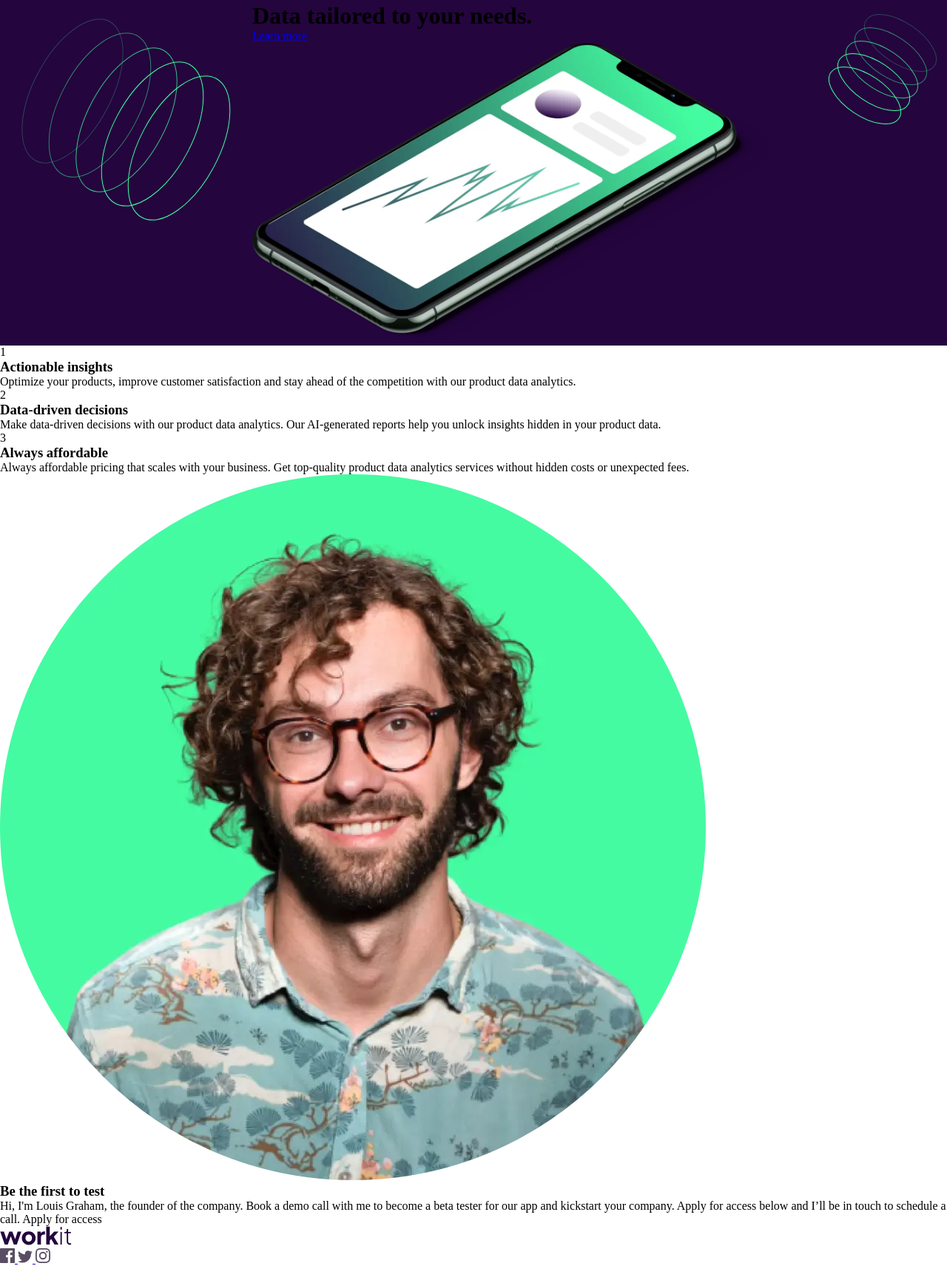
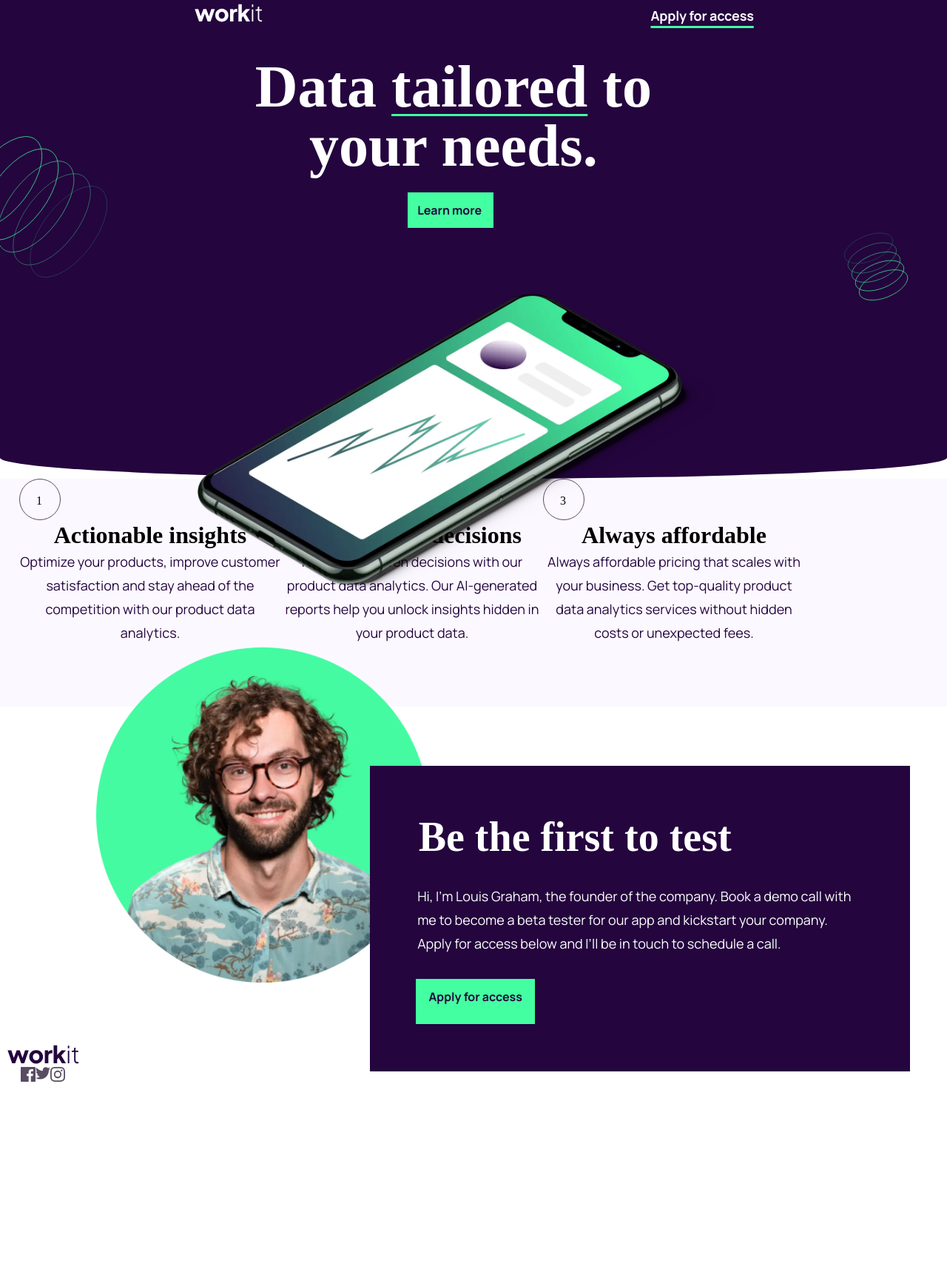
Before and after one commit to EAguayodev/Workit-landing-page, a plain HTML site: page workit-landing-page/starter-code/index.html in a window 1280 px wide. Shown: the part 27-1738 px from the top of the page at 74% size. After the commit the page ends 1541 px from the top, so only its background shows below. Drawn offline with Linux system fonts and the light colour scheme; a web font is replaced by a local one.

Commit message:
desktop css styles for footer, ceo, header, patterns

```diff
--- a/workit-landing-page/starter-code/css/style.css
+++ b/workit-landing-page/starter-code/css/style.css
@@ -26,6 +26,9 @@
 
 header{
     background-color: var(--dark-purple);
+    border-end-start-radius: 2250px 100px;
+    direction: ltr;
+    border-end-end-radius: 2250px 100px;
 }
 
 nav{
@@ -34,44 +37,198 @@ nav{
 }
 
 .header-logo__light {
-
+    width: 5.98513rem;
+    height: 1.538rem;
+    margin: 2rem 0;
 }
 
+/* button styles */
 .btn-top__access {
-    text-decoration: none;
+    color: var(--White);
+    cursor: pointer;
+    text-decoration: underline 3px solid var(--Eucalyptus);
+    padding-bottom: 0.5rem;
+    margin: 2rem 0;
+    text-underline-offset: 30%;
+    font-family: Manrope;
+    font-size: 1.125rem;
+    font-style: normal;
+    font-weight: 700;
+    line-height: 2rem; /* 177.778% */
+    letter-spacing: -0.01125rem;
+    /* text-decoration: none; */
 }
 
+.btn-top__access:hover{
+    color: var(--Eucalyptus);
+}
+
+.btn-learn__anchor {
+    background-color: var(--Eucalyptus);
+    color: var(--dark-purple);
+    text-align: center;
+    font-family: var(--body-size);
+    font-family: var(--body);
+    font-style: normal;
+    font-weight: 700;
+    width: 161px;
+    height: 61px;
+    padding: 13px;
+    text-decoration: none;
+    position: relative;
+    left: 16rem;
+    top: -22rem;
+}
+
+.btn-learn__anchor:hover{
+    background-color: var(--dark-purple);
+    color: var(--Eucalyptus);
+    border: 2px solid var(--Eucaplyptus, #44FFA1);
+}
+
+.btn__access{
+    background-color: var(--Eucalyptus);
+    color: var(--dark-purple);
+    text-align: center;
+    font-family: var(--body-size);
+    font-family: var(--body);
+    font-style: normal;
+    font-weight: 700;
+    width: 161px;
+    height: 61px;
+    padding: 13px;
+    text-decoration: none;
+    position: relative;
+    top: 2rem;
+    right: 13.9rem;
+}
+
+.btn__access:hover{
+    background-color: var(--dark-purple);
+    color: var(--Eucalyptus);
+    border: 2px solid var(--Eucaplyptus, #44FFA1);
+}
+
+/* button styles */
+
+
 .header-container {
+    max-width: 1440px;
+    margin: 0 auto;
+}
 
+.header-container h1 {
+    color: var(--White);
+    text-align: center;
+    font-family: Fraunces 144pt;
+    font-size: 5rem;
+    font-style: normal;
+    font-weight: 600;
+    line-height: 5rem;
+    /* 100% */
+    width: 39.6875rem;
+}
+
+span{
+    text-decoration: underline 3px solid var(--Eucalyptus);
+    text-underline-offset: 10%;
 }
 
 .header-row {
     display: flex;
+    justify-content: center;
+    align-items: center;
 }
 
-.oval-section__left {
+/* .oval-section__right {
+    width: 141.703px;
+    height: 112.712px;
+    transform: rotate(-56deg);
+} */
 
+/* oval images */
+.oval__left{
+    height: 215.102px;
+    width: 270.294px;
+    position: relative;
+    left: -7rem;
+    top: -5rem;
+    transform: rotate(-171deg);
+
+    /* width: 270.294px;
+    height: 215.102px;
+    transform: rotate(-152deg); */
 }
 
-.btn {
-
+.oval__right{
+    width: 141.703px;
+    height: 112.712px;
+    transform: rotate(-56deg);
 }
-
-.btn-learn__anchor {
-
-}
+/* oval images */
 
 .header-image__hero {
     width: 702px;
     height: 405px;
+    position: relative;
+    top: 10rem;
+    right: 9rem;
 }
 
-.oval-section__right {
-
+.ceo__founder {
+    width: 450.287px;
+    height: 453px;
+    position: relative;
+    top: -5rem;
+    left: 5rem;
+    /* z-index: -4; */
 }
 
+/* container & row style section */
+.container{
+    background-color: var(--Ghost-White);
+    display: flex;
+    align-items: center;
+}
+
+.row{
+    display: flex;
+    justify-content: center;
+    width: 1114px;
+    height: 308px;
+}
+
+.row h3 {
+    text-align: center;
+    font-family: Fraunces 144pt;
+    font-size: var(--font-size-13xl);
+    font-style: normal;
+    font-weight: 600;
+    line-height: 40px;
+}
+
+.row p {
+    color: var(--Dark-Purple, #24053E);
+    text-align: center;
+    font-feature-settings: 'clig' off, 'liga' off;
+    /* Body */
+    font-family: Manrope;
+    font-size: var(--body-size);
+    font-style: normal;
+    font-weight: 400;
+    line-height: 32px;
+    width: 354px;
+    /* 177.778% */
+}
+/* container & row style section */
+
+
 .round {
-
+    border: 1px solid var(--Davys-Grey);
+    border-radius: 30px;
+    padding: 20px 22px;
+    height: 56px;
+    width: 56px;
 }
 
 .round-1 {
@@ -86,8 +243,62 @@ nav{
 
 }
 
+.founder__row{
+    display: flex;
+    justify-content: center;
+}
+
 .founder-box__text {
+    width: 730px;
+    height: 413px;
+    background-color: var(--dark-purple);
+    display: flex;
+    flex-direction: column;
+    justify-content: center;
+    align-items: center;
+    z-index: 4;
+    position: relative;
+    top: 5rem;
+}
 
+.founder-box__text h3 {
+    color: var(--White, #FFF);
+    font-feature-settings: 'clig' off, 'liga' off;
+    /* Heading M */
+    font-family: Fraunces 144pt;
+    font-size: 56px;
+    font-style: normal;
+    font-weight: 600;
+    line-height: 64px;
+    position: relative;
+    top: -2rem;
+    right: 5.5rem;
+}
+
+.founder-box__text p {
+    color: var(--White);
+    font-feature-settings: 'clig' off, 'liga' off;
+    /* Body */
+    font-family: Manrope;
+    font-size: 18px;
+    font-style: normal;
+    font-weight: 400;
+    line-height: 32px;
+    /* 177.778% */
+    width: 602px;
+}
+
+footer{
+    display: flex;
+    justify-content: center;
+    width: 116px;
+    height: 102.224px;
+}
+
+.icon__list > li{
+    display: flex;
+    flex-direction: row;
+    justify-content: center;
 }
 /* Tablet styles */
 @media(max-width: 1023px) and (min-width: 768px){
--- a/workit-landing-page/starter-code/index.html
+++ b/workit-landing-page/starter-code/index.html
@@ -33,27 +33,28 @@
      <div class="header-row">
       <!-- left oval  -->
       <div class="oval-section__left">
-        <img src="assets/images/bg-pattern-1.svg" alt="pattern-1">
+        <img class="oval__left" src="assets/images/bg-pattern-1.svg" alt="pattern-1">
       </div>
       <!--/ left oval  -->
       <div>
         <h1>
-          Data <span>tailored</span> to your needs.
+          Data <span> tailored</span> to your needs.
         </h1>
-        <a href="#" class="btn btn-learn__anchor">
+        <a href="#" class="btn-learn__anchor">
           Learn more
         </a>
         <img class="header-image__hero" src="assets/images/image-hero.webp" alt="hero image">
       </div>
       <!-- right oval -->
       <div class="oval-section__right">
-        <img src="assets/images/bg-pattern-2.svg" alt="pattern-2">
+        <img class="oval__right" src="assets/images/bg-pattern-2.svg" alt="pattern-2">
       </div>
       <!--/ right oval -->
      </div>
     </div>
     <!-- header-container -->
   </header>
+
   <!--/header section  -->
   <!-- container -->
   <div class="container">
@@ -106,9 +107,10 @@
   </div>
   <!--/ container -->
   <!-- Founder Section -->
+  <div class="founder__container">
+   <div class="founder__row">
     <div>
-    <div>
-      <img src="assets/images/image-founder.webp" alt="founder">
+      <img class="ceo__founder" src="assets/images/image-founder.webp" alt="founder">
     </div>
     <div class="founder-box__text">
       <h3>
@@ -118,8 +120,9 @@
         Hi, I'm Louis Graham, the founder of the company. Book a demo call with me to become a
         beta tester for our app and kickstart your company. Apply for access below and I’ll be
         in touch to schedule a call.
-        Apply for access
       </p>
+      <a href="#top" class="btn__access">Apply for access</a>
+    </div>
    </div>
   </div>
   <!--/ Founder Section -->
@@ -127,8 +130,8 @@
 <footer>
   <div>
       <img src="assets/images/logo-dark.svg" alt="dark logo">
-  </div>
-  <div>
+      <ul class="icon__list">
+        <li>
           <a href="#">
           <img src="assets/images/icon-facebook.svg" alt="Facebook">
         </a>
@@ -138,6 +141,8 @@
         <a href="#">
           <img src="assets/images/icon-instagram.svg" alt="Instagram">
         </a>
+        </li>
+    </ul>
   </div>
 </footer>
 <!--/ footer  -->
```
Also changed, not shown: 3 other files. Lines whose indentation alone changed are shown as unchanged.
